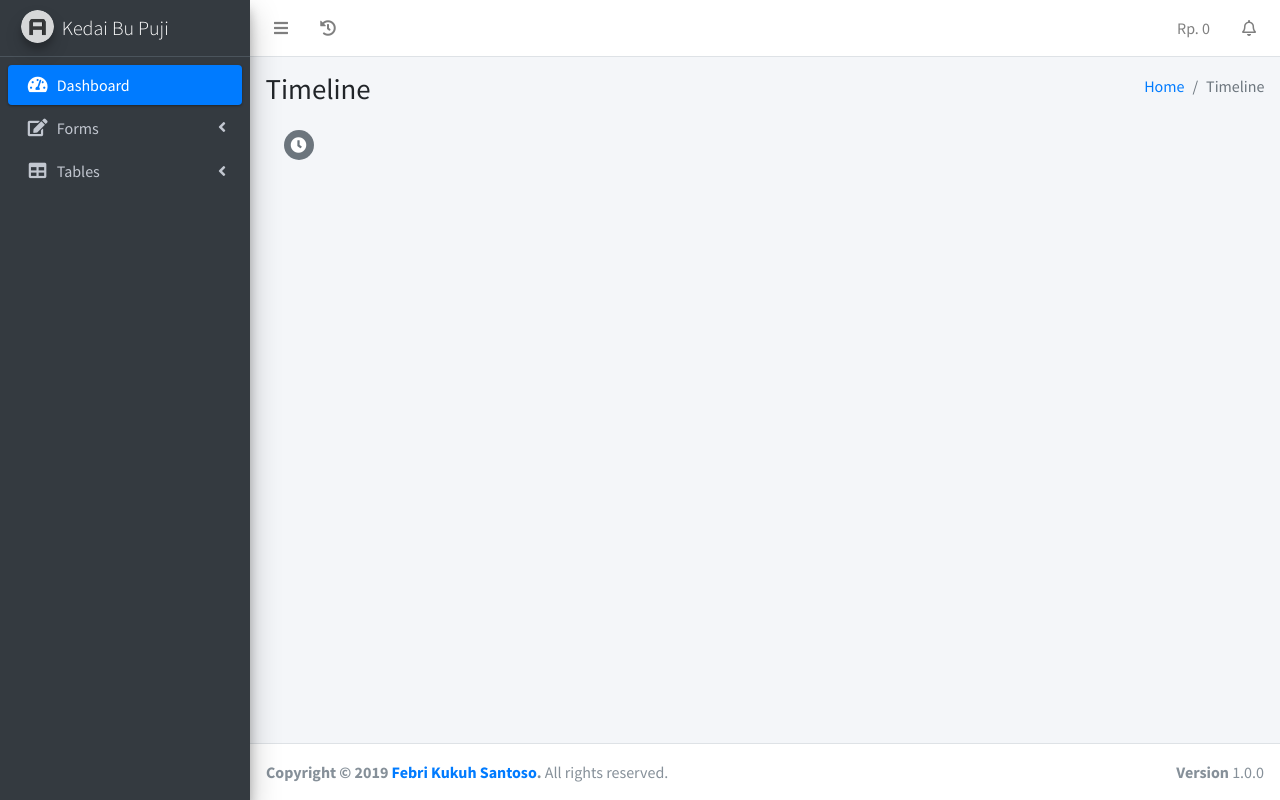
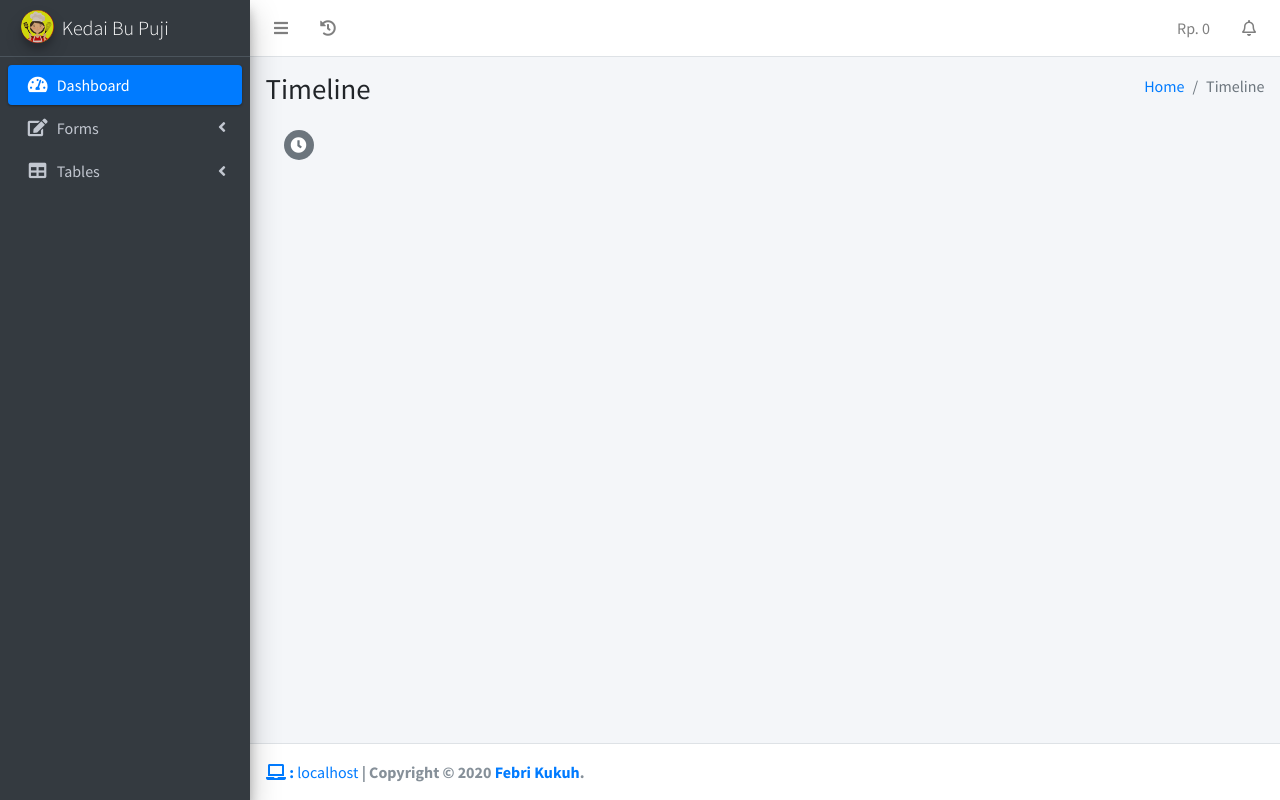
Before and after one commit to poseidonwood/kedai, a PHP site: page /pages/tables/timeline.php in a window 1280 px wide. Run offline with PHP 8.4, Linux system fonts and the light colour scheme; data that the repository does not hold is empty; some libraries are stand-ins or nearby versions.

Commit message:
Ganti Logo

```diff
--- a/pages/tables/timeline.php
+++ b/pages/tables/timeline.php
@@ -217,13 +217,11 @@ echo "
   </div>
   <!-- /.content-wrapper -->
 
-  <footer class="main-footer">
-    <div class="float-right d-none d-sm-block">
-      <b>Version</b> 1.0.0
-    </div>
-    <strong>Copyright &copy; 2019 <a href="http://<?='$domain';?>">Febri Kukuh Santoso</a>.</strong> All rights
-    reserved.
-  </footer>
+
+<?php
+ include "../pages-footer.php";
+ ?>
+
 
   <!-- Control Sidebar -->
   <aside class="control-sidebar control-sidebar-dark">
```
Also changed, not shown: dist/img/AdminLTELogo.png.
